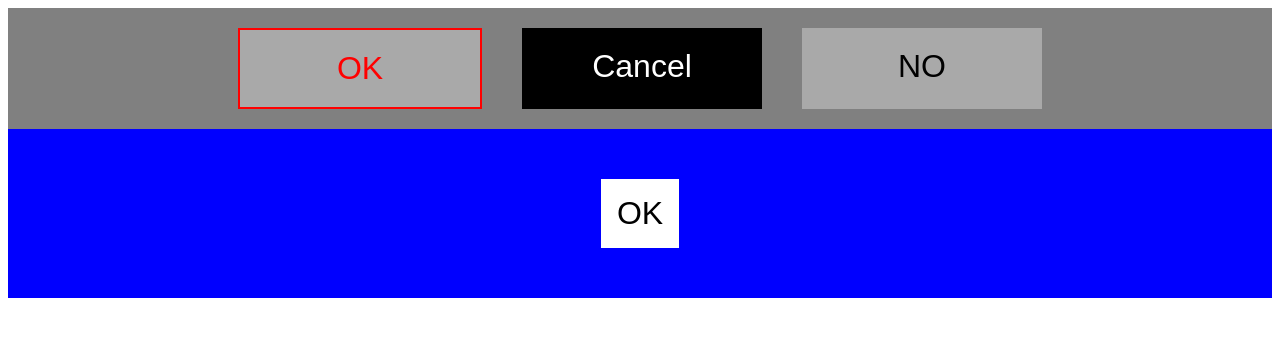
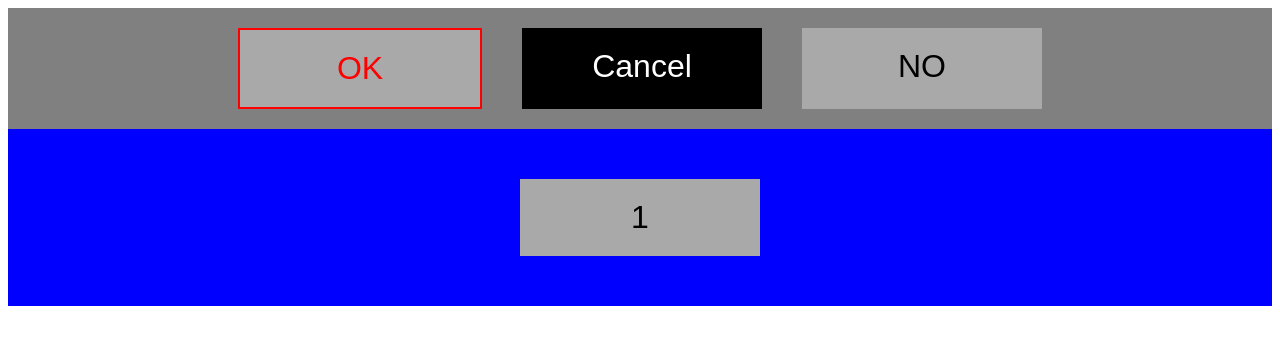
Before and after one commit to GunDumMan/DII_M4_08, a plain HTML site: page index.html in a window 1280 px wide. Both pictures are taken after a click on the element "OK". Drawn offline with Linux system fonts and the light colour scheme.

Commit message:
Dom node

```diff
--- a/index.html
+++ b/index.html
@@ -11,7 +11,7 @@
 
 <body>
     <div class="container" id="container">
-        <div id="ok" class="flex-item">
+        <div id="ok" class="flex-item" Onclick="onOKClicked(event)">
             OK
         </div>
         <div id="cancel" class="flex-item">
@@ -21,10 +21,8 @@
             NO
         </div>
     </div>
-    <div class="container-output">
-        <div id="empty" class="flex-item">
+    <div class="container-output" id="container-output">
 
-        </div>
     </div>
 
     <script type="text/javascript" src="./script.js"></script>
--- a/script.js
+++ b/script.js
@@ -1,11 +1,15 @@
-let elems = document.getElementsByClassName('flex-item')
-for (let elem of elems) {
-    elem.addEventListener('click', function (e) {
-        e.stopPropagation();
-        document.getElementById('empty').innerText += ' ' + (elem.innerText);
-    })
+var outputContainer = document.getElementById('container-output')
+var counter = 0;
+function addNode() {
+    newNode = document.createElement('div')
+    newNode.classList.add('flex-item')
+    newNode.setAttribute('id', counter)
+    newNode.innerText = counter
+    counter++;
+    newNode.innerText = counter
+    outputContainer.appendChild(newNode)
 }
 
-document.getElementById('container').addEventListener('click', function (e) {
-    document.getElementById('empty').innerText = '';
-})
+function onOKClicked(e) {
+    addNode();
+}
--- a/style.css
+++ b/style.css
@@ -27,17 +27,8 @@
 
 .container-output {
     display: flex;
+    flex-flow: row wrap;
     justify-content: center;
     background-color: blue;
     padding: 30px;
-
 }
-
-#empty {
-    display: flex;
-    flex-flow: row wrap;
-    background-color: white;
-    padding: 1rem;
-    flex-basis: 1rem;
-    font-size: 2rem;
-}
```
